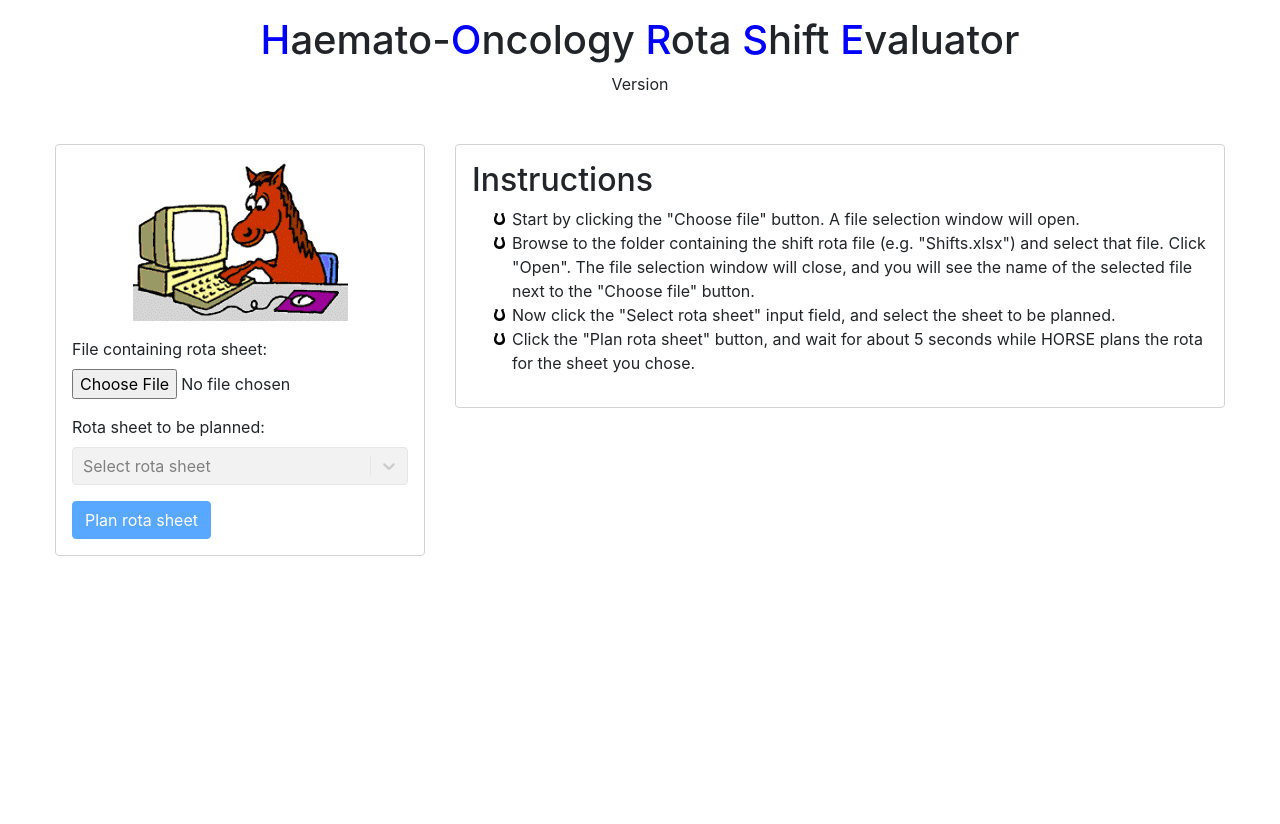
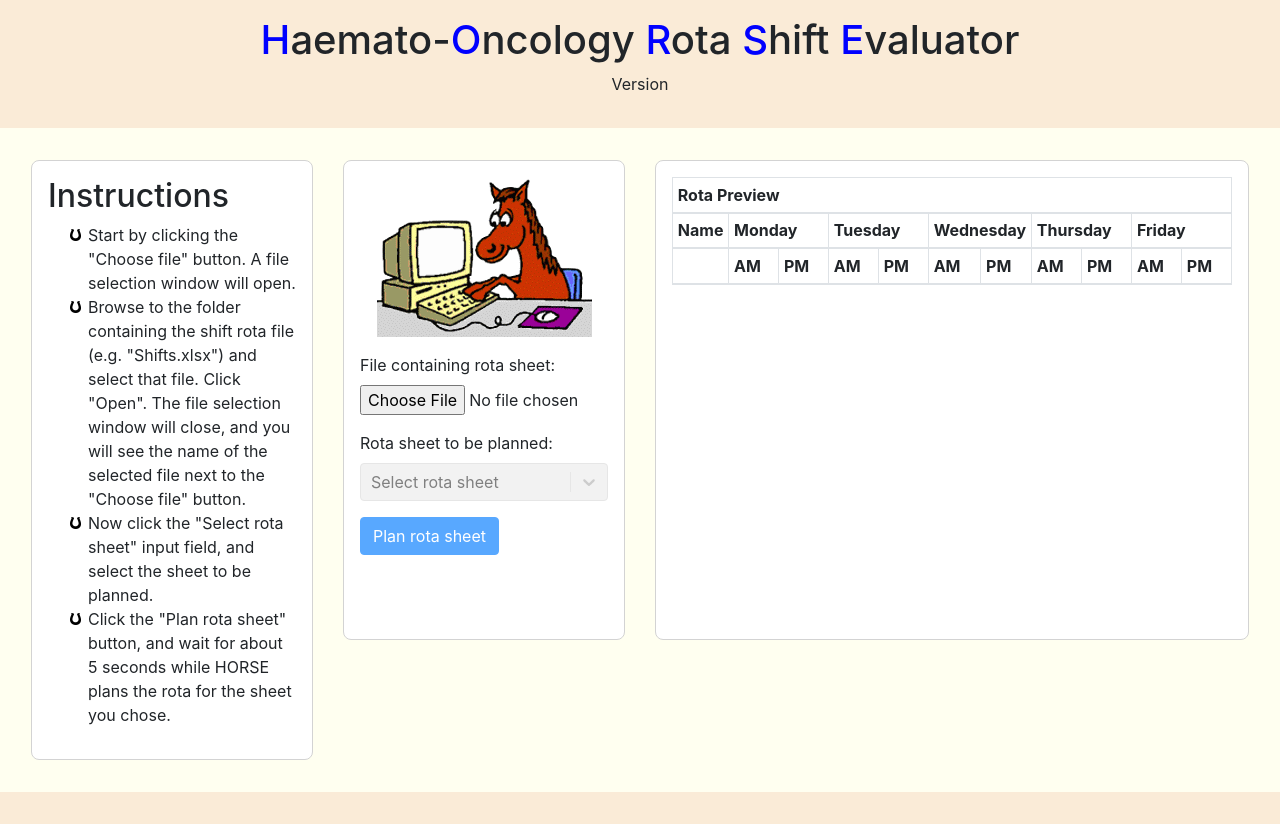
Before and after one commit to Willett-Solutions/horse-client, a React (Create React App) app: page / in a window 1280 px wide. Before the commit the page ends 800 px from the top, so only its background shows below. Built offline with nearby package versions, Linux system fonts and the light colour scheme; what enumify would draw is missing.

Commit message:
Added styling to web page.

```diff
--- a/src/App.css
+++ b/src/App.css
@@ -1,5 +1,6 @@
 header {
-  margin: 1rem 0;
+  background-color: antiquewhite;
+  padding: 1rem 0;
   text-align: center;
 }
 
@@ -11,18 +12,24 @@ header span::first-letter {
   color: blue;
 }
 
+main {
+  background-color: ivory;
+}
+
 section, aside {
+  background-color: white;
+  min-height: 30rem;
   margin: 1rem 0;
   border: 1px solid lightgray;
-  border-radius: 0.25rem;
+  border-radius: 0.5rem;
   padding: 1rem;
 }
 
 footer {
-  text-align: right;
+  background-color: antiquewhite;
+  padding: 1rem 0;
 }
 
 #content {
-  max-width: 1200px;
-  min-width: 840px;
+  min-width: 1150px;
 }
--- a/src/App.tsx
+++ b/src/App.tsx
@@ -27,18 +27,22 @@ class App extends React.Component<{}, AppState> {
 
   render() {
     return (
-      <Container fluid id="content">
-        <Row className="justify-content-center">
+      <React.Fragment>
         <header>
           <h1>
             <span>Haemato-</span><span>Oncology</span> <span>Rota</span> <span>Shift</span> <span>Evaluator</span>
           </h1>
           <p>Version {process.env.REACT_APP_VERSION}</p>
         </header>
-        </Row>
-        <Row>
-          <Col xs={4}>
         <main>
+          <Container fluid id="content">
+            <Row className="p-3">
+              <Col xs={3}>
+                <aside>
+                  <InstructionPanel hasFinished={this.state.roster !== null}/>
+                </aside>
+              </Col>
+              <Col xs={3}>
                 <section>
                   <ControlPanel
                     solver={this.solver}
@@ -47,16 +51,17 @@ class App extends React.Component<{}, AppState> {
                     onSaveFile={this.handleSaveFile}
                   />
                 </section>
-            </main>
               </Col>
-          <Col xs={8}>
-            <aside>
-              <InstructionPanel hasFinished={this.state.roster !== null}/>
-            </aside>
-            {this.state.roster !== null && <RosterPreview roster={this.state.roster}/>}
+              <Col xs={6}>
+                <section>
+                  <RosterPreview roster={this.state.roster}/>
+                </section>
               </Col>
             </Row>
           </Container>
+        </main>
+        <footer></footer>
+      </React.Fragment>
     );
   }
 
--- a/src/components/RosterPreview.tsx
+++ b/src/components/RosterPreview.tsx
@@ -2,7 +2,42 @@ import React from "react";
 import {Duty, Roster, Shift} from "./model/domain";
 import {Table} from "react-bootstrap";
 
-function RosterPreview(props: { roster: Roster }) {
+function RosterPreview(props: { roster: Roster | null }) {
+  if (props.roster === null) {
+    return (
+      <Table bordered size="sm">
+        <thead>
+          <tr>
+            <th colSpan={11}>Rota Preview</th>
+          </tr>
+          <tr>
+            <th>Name</th>
+            <th colSpan={2}>Monday</th>
+            <th colSpan={2}>Tuesday</th>
+            <th colSpan={2}>Wednesday</th>
+            <th colSpan={2}>Thursday</th>
+            <th colSpan={2}>Friday</th>
+          </tr>
+          <tr>
+            <th style={{width: "10%"}}/>
+            <th style={{width: "9%"}}>AM</th>
+            <th style={{width: "9%"}}>PM</th>
+            <th style={{width: "9%"}}>AM</th>
+            <th style={{width: "9%"}}>PM</th>
+            <th style={{width: "9%"}}>AM</th>
+            <th style={{width: "9%"}}>PM</th>
+            <th style={{width: "9%"}}>AM</th>
+            <th style={{width: "9%"}}>PM</th>
+            <th style={{width: "9%"}}>AM</th>
+            <th style={{width: "9%"}}>PM</th>
+          </tr>
+        </thead>
+        <tbody>
+        </tbody>
+      </Table>
+    );
+  }
+
   const nameToDutiesMap: Map<string, Array<Duty>> = new Map();
   let unassignedTaskCount = 0;
   props.roster.employees.forEach(employee =>
```
Lines whose indentation alone changed are shown as unchanged.
